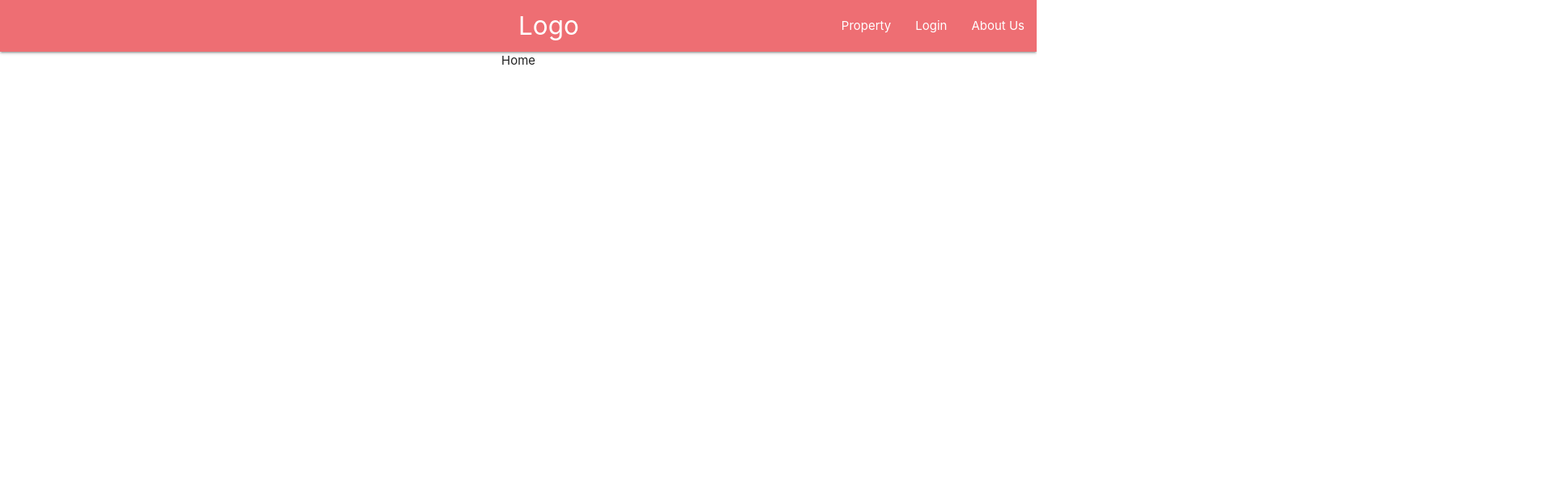
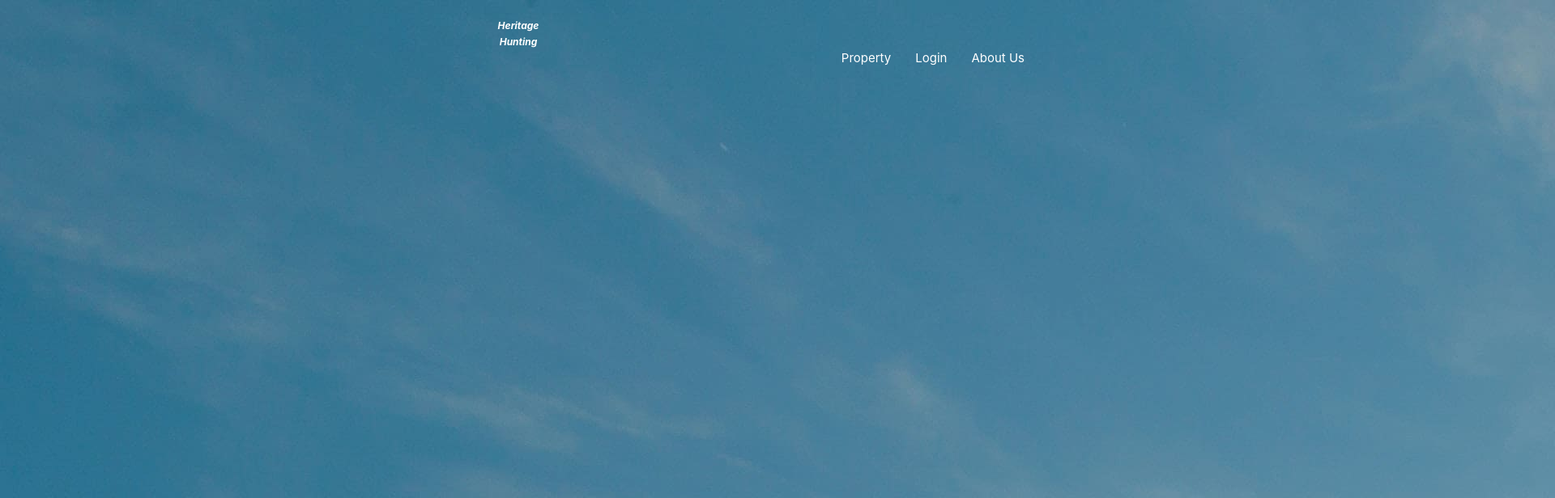
Before and after one commit to SusanGuy/booking-website-frontend, a React (Create React App) app: page / in a window 1280 px wide. Shown: the top 616 px of the page at 81% size, 1920 px wide, since content can reach past the window. Built offline with nearby package versions, Linux system fonts and the light colour scheme.

Commit message:
Include Background.

```diff
--- a/src/App.js
+++ b/src/App.js
@@ -15,7 +15,7 @@ class App extends PureComponent {
       this.setState({
         isFullyLoaded: true,
       });
-    }, 3000);
+    }, 1000);
   }
 
   render() {
--- /dev/null
+++ b/src/components/Hero/hero.css
@@ -0,0 +1,3 @@
+.Hero {
+    height: 100%;
+}
--- /dev/null
+++ b/src/components/Hero/index.js
@@ -0,0 +1,15 @@
+import React from 'react';
+
+// Assets
+import './hero.css';
+import backgrounds from '../../shared/backgrounds';
+
+const Hero = () => {
+  return (
+    <div className="Hero">
+      <img src={backgrounds.bg0} alt="forest" />
+    </div>
+  );
+};
+
+export default Hero;
--- a/src/components/NavBar/index.js
+++ b/src/components/NavBar/index.js
@@ -1,12 +1,16 @@
 import React from 'react';
 import { Link } from 'react-router-dom';
 
+// Styles
+import './navbar.css';
+
 const NavBar = () => {
   return (
-    <nav>
+    <nav className="NavBar">
       <div className="nav-wrapper">
-        <Link to="/" className="brand-logo">
-          Logo
+        <Link to="/" className="NavBar--logo">
+          <span>Heritage</span>
+          <span>Hunting</span>
         </Link>
         <ul id="nav-mobile" className="right hide-on-med-and-down">
           <li>
--- /dev/null
+++ b/src/components/NavBar/navbar.css
@@ -0,0 +1,21 @@
+.NavBar {
+    background-color: rgba(0, 0, 0, 0);
+    box-shadow: none;
+    position: absolute;
+    top: 0;
+}
+
+.NavBar--logo {
+    align-items: center;
+    display: flex;
+    flex-direction: column;
+    font-size: 12px;
+    font-style: italic;
+    font-weight: bold;
+    justify-content: center;
+    width: 100%;
+}
+
+.NavBar--logo span {
+    height: 20px;
+}
--- /dev/null
+++ b/src/pages/Home/home.css
@@ -0,0 +1,3 @@
+.Home {
+    position: relative;
+}
--- a/src/pages/Home/index.js
+++ b/src/pages/Home/index.js
@@ -1,13 +1,17 @@
 import React from 'react';
+
+// Styles
+import './home.css';
 
 // Components
 import NavBar from '../../components/NavBar';
+import Hero from '../../components/Hero';
 
 const Home = () => {
   return (
-    <div>
+    <div className="Home">
       <NavBar />
-      Home
+      <Hero />
     </div>
   );
 };
--- /dev/null
+++ b/src/shared/backgrounds.js
@@ -0,0 +1,5 @@
+import bg0 from '../assets/img/pexels/forest-hd-wallpaper-landscape-129105-min.jpg';
+
+export default {
+  bg0,
+};
```
Also changed, not shown: src/assets/img/pexels/forest-hd-wallpaper-landscape-129105-min.jpg (added).
